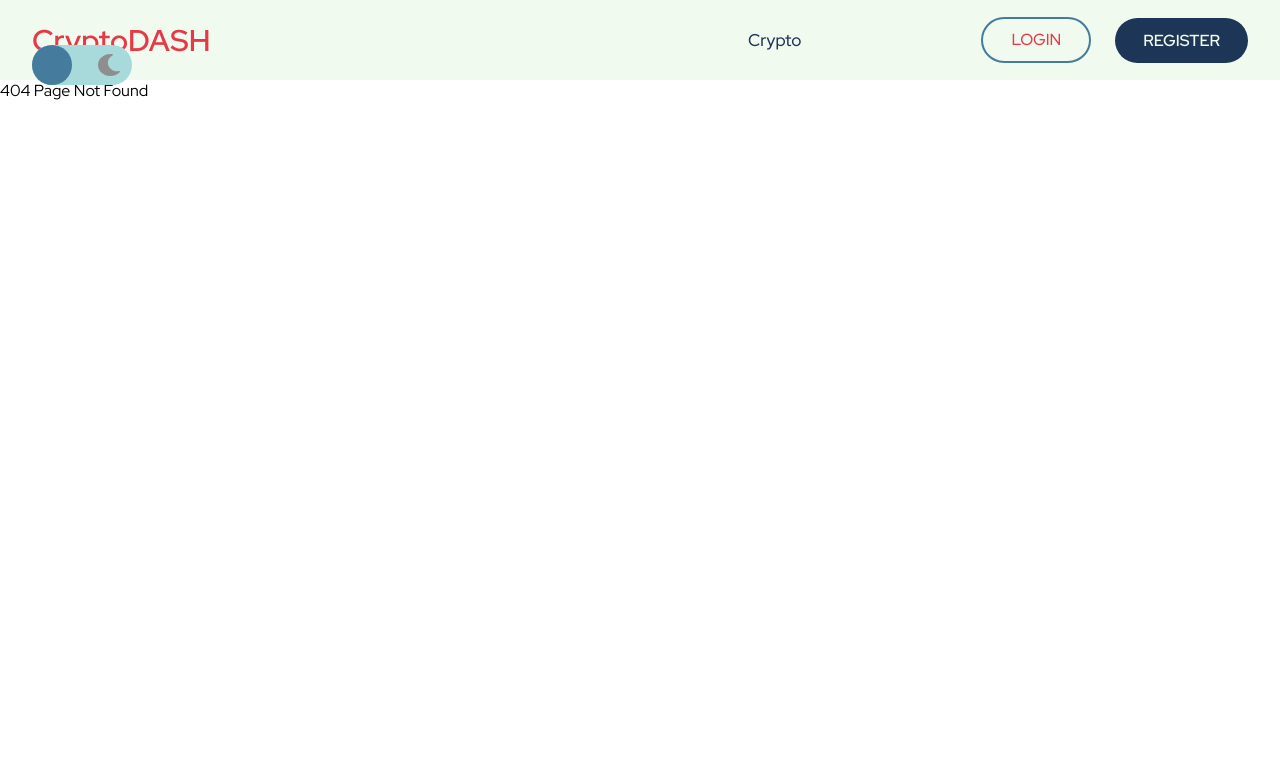
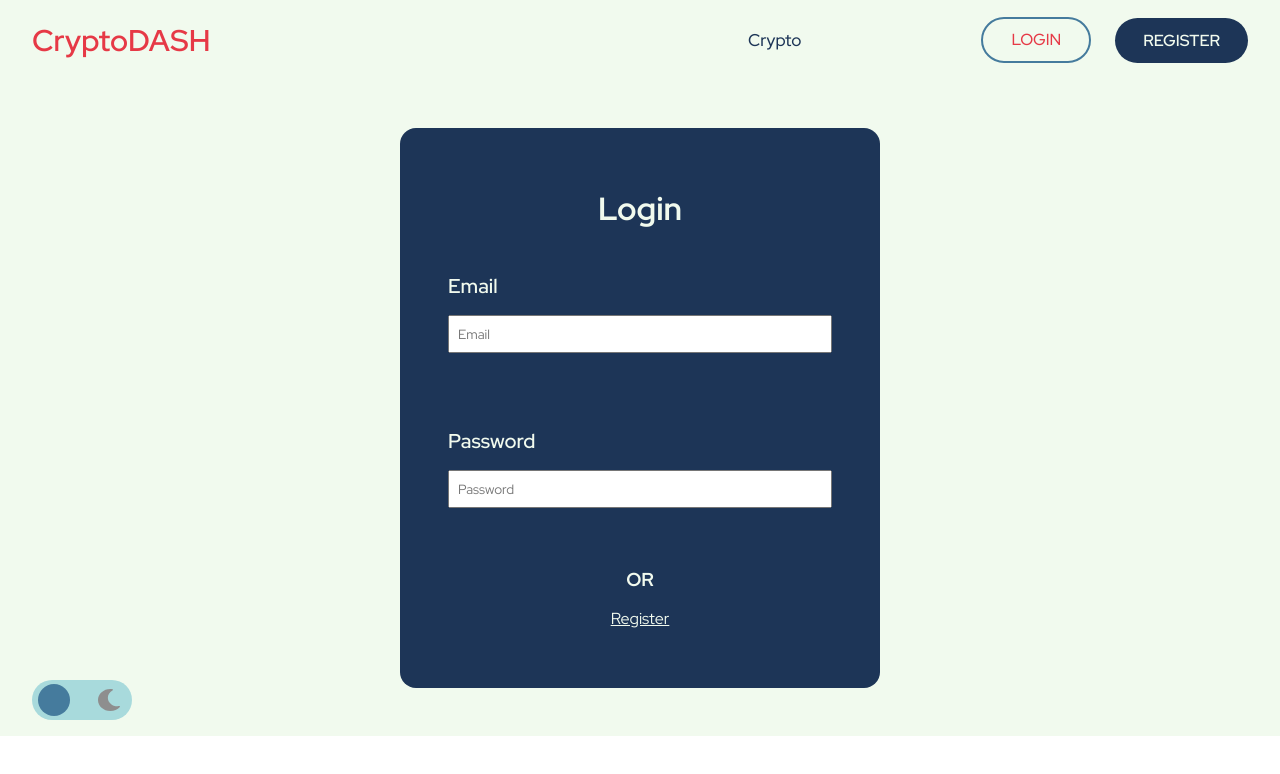
Before and after one commit to shreyazz/CryptoDASH, a React (Create React App) app: page /onboarding in a window 1280 px wide. Before the commit this address had no page. Shown: the top 774 px of the page. Built offline with nearby package versions, Linux system fonts and the light colour scheme.

Commit message:
added login/registeration page (not perfect)

```diff
--- /dev/null
+++ b/src/StyledComponents/LoginRegElements.js
@@ -0,0 +1,70 @@
+import styled from "styled-components";
+
+export const LogRegWrapper = styled.div`
+  height: 90vh;
+  width: 100%;
+  padding: 2rem;
+  display: flex;
+  justify-content: space-between;
+  align-items: center;
+  background: ${({ color }) => (color === "dark" ? "#1D3557" : "#F1FAEE")};
+  flex-wrap: wrap;
+
+  h1 {
+    /* align-self: flex-end; */
+  }
+
+  @media only screen and (max-width: 85em) {
+    padding: 3rem 1rem;
+    height: auto;
+    gap: 3rem;
+  }
+
+  @media only screen and (max-width: 30em) {
+    padding: 3rem 1rem;
+    height: auto;
+  }
+`;
+
+export const MainWrapper = styled.div`
+  height: 70vh;
+  width: 60vh;
+  border-radius: 1rem;
+  margin: 0 auto;
+  display: flex;
+  align-items: center;
+  justify-content: space-evenly;
+  flex-direction: column;
+  padding: 2rem;
+  background: ${({ color }) => (color === "dark" ? "#F1FAEE" : "#1D3557")};
+`;
+
+export const Label = styled.label`
+  align-self: flex-start;
+  margin-bottom: 1rem;
+  color: ${({ color }) => (color === "light" ? "#F1FAEE" : "#1D3557")};
+  font-size: 20px;
+  font-weight: 600;
+`;
+
+export const Input = styled.input`
+  align-self: flex-start;
+  margin-bottom: 1rem;
+  width: 100%;
+  padding: 0.5rem;
+  color: ${({ color }) => (color === "dark" ? "#F1FAEE" : "#1D3557")};
+`;
+
+export const H1 = styled.h1`
+  color: ${({ color }) => (color === "light" ? "#F1FAEE" : "#1D3557")};
+`;
+export const H3 = styled.h3`
+  color: ${({ color }) => (color === "light" ? "#F1FAEE" : "#1D3557")};
+`;
+
+export const P = styled.p`
+  color: ${({ color }) => (color === "light" ? "#F1FAEE" : "#1D3557")};
+  margin-top: 1rem;
+  text-decoration: underline;
+  cursor: pointer;
+`;
--- a/src/app.jsx
+++ b/src/app.jsx
@@ -4,6 +4,7 @@ import NavBar from "./components/NavBar";
 import LandingPage from "./pages/LandingPage";
 import sun from "./images/sun.svg";
 import moon from "./images/moon.svg";
+import LoginReg from "./pages/LoginReg";
 const App = () => {
   const [theme, setTheme] = useState("light");
   const [isDark, setIsDark] = useState(false);
@@ -19,6 +20,7 @@ const App = () => {
       <NavBar theme={theme} />
       <Routes>
         <Route path="/" index element={<LandingPage theme={theme} />} />
+        <Route path="/onboarding" index element={<LoginReg theme={theme} />} />
         <Route path="*" element={<div>404 Page Not Found</div>} />
       </Routes>
       <div
--- /dev/null
+++ b/src/components/InputComponent.jsx
@@ -0,0 +1,17 @@
+import React from "react";
+import { Label, Input } from "../StyledComponents/LoginRegElements";
+const InputComponent = ({ labelText, inputType, placeholder, color }) => {
+  return (
+    <>
+      <div className="inputWrapper">
+        <Label htmlFor={labelText} color={color}>
+          {" "}
+          {!labelText ? "Label" : labelText}
+        </Label>
+        <Input type={inputType} placeholder={placeholder} color={color} />
+      </div>
+    </>
+  );
+};
+
+export default InputComponent;
--- a/src/components/NavBar.jsx
+++ b/src/components/NavBar.jsx
@@ -26,10 +26,10 @@ const NavBar = ({ theme }) => {
             </NormalLink>
           </div>
           <div>
-            <ButtonSec color={theme} to="/login">
+            <ButtonSec color={theme} to="/onboarding">
               login
             </ButtonSec>
-            <ButtonPrimary color={theme} to="/register">
+            <ButtonPrimary color={theme} to="/onboarding">
               Register
             </ButtonPrimary>
           </div>
--- a/src/index.css
+++ b/src/index.css
@@ -32,7 +32,6 @@ body {
   }
 }
 
-
 .toggler img {
   height: 22px;
   width: 22px;
@@ -40,10 +39,11 @@ body {
 /* transition effect on this element 👇🏻 */
 .toggle-ball {
   position: absolute;
-  height: 40px;
-  width: 40px;
-  left: 0;
-  top: 0;
+  height: 32px;
+  width: 32px;
+  left: 6px;
+  top: 50%;
+  transform: translateY(-50%);
   border-radius: 50%;
   background: #457b9d;
   transition: all 0.5s ease-in-out;
@@ -52,3 +52,16 @@ body {
 .goRight {
   left: 60px;
 }
+
+.inputWrapper {
+  display: flex;
+  padding: 1rem;
+  width: 100%;
+  flex-direction: column;
+  justify-content: space-between;
+  align-items: center;
+}
+
+.lower-login {
+  text-align: center;
+}
--- /dev/null
+++ b/src/pages/LoginReg.jsx
@@ -0,0 +1,68 @@
+import React, { useState } from "react";
+import {
+  LogRegWrapper,
+  H3,
+  P,
+  H1,
+  MainWrapper,
+} from "../StyledComponents/LoginRegElements";
+import InputComponent from "../components/InputComponent";
+const LoginReg = ({ theme }) => {
+  const [showReg, setShowReg] = useState(false);
+  return (
+    <>
+      <LogRegWrapper color={theme}>
+        <MainWrapper color={theme}>
+          <H1 color={theme}>{showReg ? "Register" : "Login"}</H1>
+          {!showReg && (
+            <>
+              <InputComponent
+                labelText="Email"
+                inputType="Email"
+                placeholder="Email"
+                color={theme}
+              />
+              <InputComponent
+                labelText="Password"
+                inputType="password"
+                placeholder="Password"
+                color={theme}
+              />
+            </>
+          )}
+
+          {showReg && (
+            <>
+              <InputComponent
+                labelText="Name"
+                inputType="text"
+                placeholder="Name"
+                color={theme}
+              />
+              <InputComponent
+                labelText="Email"
+                inputType="email"
+                placeholder="Email"
+                color={theme}
+              />
+              <InputComponent
+                labelText="Password"
+                inputType="password"
+                placeholder="Password"
+                color={theme}
+              />
+            </>
+          )}
+          <div className="lower-login">
+            <H3 color={theme}>OR</H3>
+            <P color={theme} onClick={() => setShowReg(!showReg)}>
+              {!showReg ? "Register" : "Login"}
+            </P>
+          </div>
+        </MainWrapper>
+      </LogRegWrapper>
+    </>
+  );
+};
+
+export default LoginReg;
```
